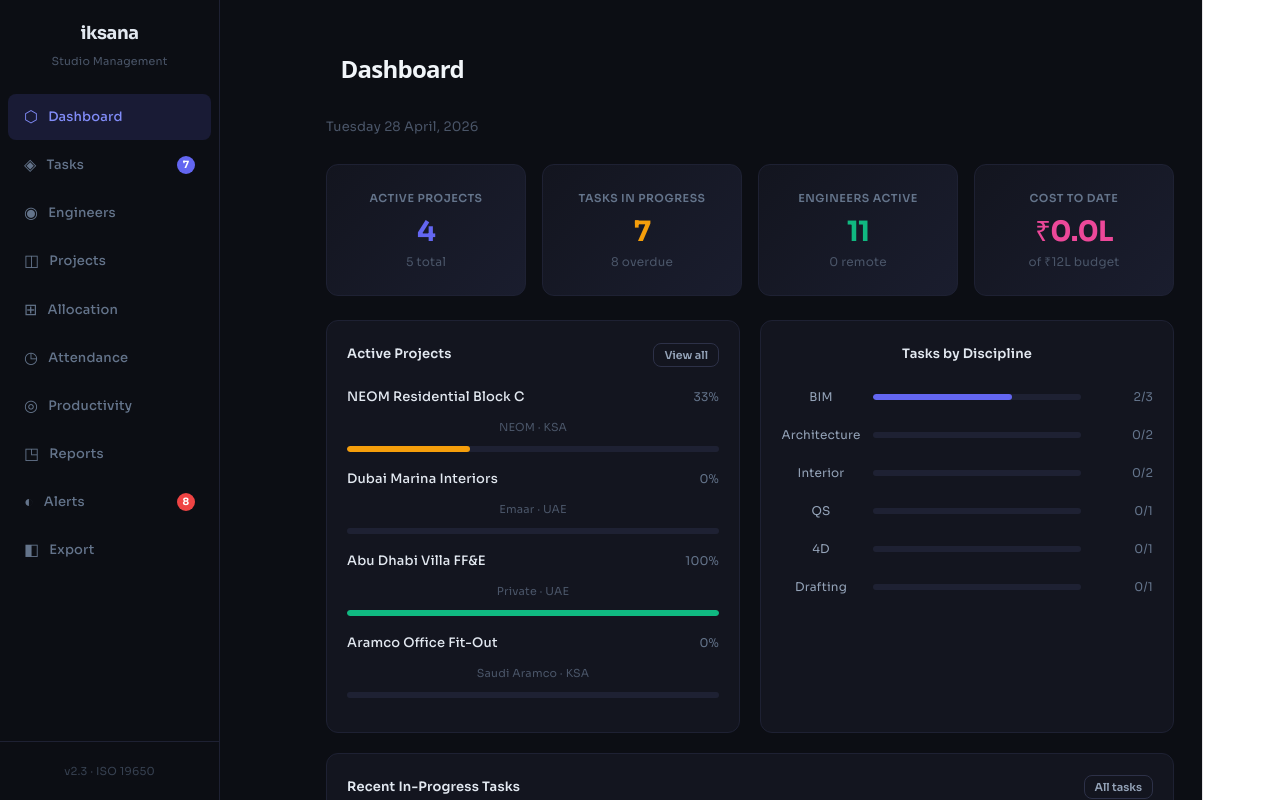
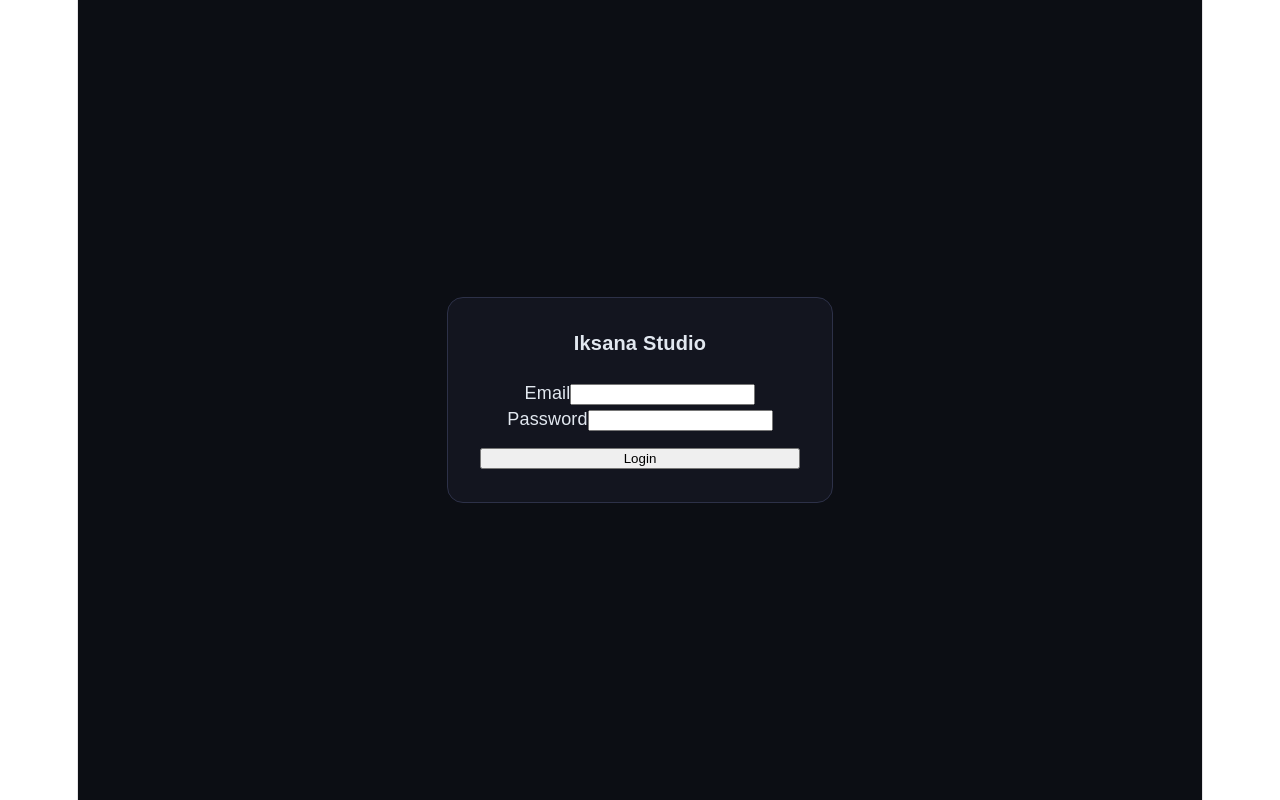
Before and after one commit to rajangopalakrishnan/iksana-studio, a React (Vite) app: page / in a window 1280 px wide. Shown: the top 800 px of the page. Built offline with nearby package versions, Linux system fonts and the light colour scheme.

Commit message:
Add user authentication, role-based access, task import, on-hold comments, and assignment alerts

```diff
--- a/src/App.jsx
+++ b/src/App.jsx
@@ -9,6 +9,8 @@ const KEYS = {
   attendance: "iksana:attendance",
   leaves: "iksana:leaves",
   dismissed: "iksana:dismissed",
+  users: "iksana:users",
+  currentUser: "iksana:currentUser",
 };
 
 // ─── Seed Attendance ─────────────────────────────────────────────────────────
@@ -94,6 +96,11 @@ const SEED_PRODUCTIVITY = {
   "Drafting": { unit: "sheets/day", rate: 5 },
 };
 
+const SEED_USERS = [
+  { id: "admin", name: "Administrator", email: "admin@iksana.tech", role: "admin", password: "admin" },
+  ...SEED_ENGINEERS.map(e => ({ id: e.id, name: e.name, email: e.email, role: "user", password: "user" })),
+];
+
 // ─── Utilities ───────────────────────────────────────────────────────────────
 const uid = () => Math.random().toString(36).slice(2, 9);
 const fmt = (n) => new Intl.NumberFormat("en-IN", { style: "currency", currency: "INR", maximumFractionDigits: 0 }).format(n);
@@ -112,6 +119,8 @@ export default function IksanaApp() {
   const [attendance, setAttendance] = useState([]);
   const [leaves, setLeaves] = useState([]);
   const [dismissed, setDismissed] = useState([]);
+  const [users, setUsers] = useState([]);
+  const [currentUser, setCurrentUser] = useState(null);
   const [loading, setLoading] = useState(true);
   const [modal, setModal] = useState(null);
   const [toast, setToast] = useState(null);
@@ -119,7 +128,7 @@ export default function IksanaApp() {
 
   useEffect(() => {
     (async () => {
-      const [eng, proj, tsk, prod, att, lvs, dis] = await Promise.all([
+      const [eng, proj, tsk, prod, att, lvs, dis, usr, cur] = await Promise.all([
         load(KEYS.engineers, SEED_ENGINEERS),
         load(KEYS.projects, SEED_PROJECTS),
         load(KEYS.tasks, SEED_TASKS),
@@ -127,9 +136,11 @@ export default function IksanaApp() {
         load(KEYS.attendance, SEED_ATTENDANCE),
         load(KEYS.leaves, SEED_LEAVES),
         load(KEYS.dismissed, []),
+        load(KEYS.users, SEED_USERS),
+        load(KEYS.currentUser, null),
       ]);
       setEngineers(eng); setProjects(proj); setTasks(tsk); setProductivity(prod);
-      setAttendance(att); setLeaves(lvs); setDismissed(dis);
+      setAttendance(att); setLeaves(lvs); setDismissed(dis); setUsers(usr); setCurrentUser(cur);
       setLoading(false);
     })();
   }, []);
@@ -137,6 +148,11 @@ export default function IksanaApp() {
   const persist = useCallback(async (key, setter, val) => {
     setter(val);
     await save(key, val);
+  }, []);
+
+  const persistUser = useCallback(async (user) => {
+    setCurrentUser(user);
+    await save(KEYS.currentUser, user);
   }, []);
 
   const showToast = (msg, type = "success") => {
@@ -149,6 +165,8 @@ export default function IksanaApp() {
       Loading Iksana Studio…
     </div>
   );
+
+  if (!currentUser) return <Login onLogin={persistUser} users={users} />;
 
   return (
     <div style={{ fontFamily: "'Sora', 'DM Sans', sans-serif", background: "#0c0e14", minHeight: "100vh", color: "#e2e8f0" }}>
@@ -189,7 +207,7 @@ export default function IksanaApp() {
           <div style={{ fontSize: 11, color: "#4a5568", marginTop: 2 }}>Studio Management</div>
         </div>
         <div style={{ flex: 1, padding: "8px 8px", display: "flex", flexDirection: "column", gap: 2 }}>
-          {[
+          {(currentUser.role === "admin" ? [
             { id: "dashboard", icon: "⬡", label: "Dashboard" },
             { id: "tasks", icon: "◈", label: "Tasks", badge: tasks.filter(t => t.status === "in-progress").length },
             { id: "engineers", icon: "◉", label: "Engineers" },
@@ -200,7 +218,12 @@ export default function IksanaApp() {
             { id: "reports", icon: "◳", label: "Reports" },
             { id: "notifications", icon: "◐", label: "Alerts", badge: computeAlerts(tasks, projects, engineers, leaves, dismissed).filter(a => a.severity === "critical").length },
             { id: "export", icon: "◧", label: "Export" },
-          ].map(item => (
+          ] : [
+            { id: "dashboard", icon: "⬡", label: "Dashboard" },
+            { id: "tasks", icon: "◈", label: "My Tasks", badge: tasks.filter(t => t.assignee === currentUser.id && t.status === "in-progress").length },
+            { id: "attendance", icon: "◷", label: "Attendance" },
+            { id: "notifications", icon: "◐", label: "Alerts", badge: computeAlerts(tasks, projects, engineers, leaves, dismissed).filter(a => a.severity === "critical" && (a.assignee === currentUser.name || !a.assignee)).length },
+          ]).map(item => (
             <div key={item.id} className={`nav-item ${tab === item.id ? "active" : ""}`} onClick={() => setTab(item.id)}>
               <span style={{ fontSize: 16 }}>{item.icon}</span>
               {item.label}
@@ -210,22 +233,23 @@ export default function IksanaApp() {
         </div>
         <div style={{ padding: 16, borderTop: "1px solid #1e2133" }}>
           <div style={{ fontSize: 11, color: "#374151" }}>v2.3 · ISO 19650</div>
+          <button className="btn btn-ghost" style={{ fontSize: 11, width: "100%", marginTop: 8 }} onClick={() => persistUser(null)}>Logout</button>
         </div>
       </div>
 
       {/* Main */}
       <div style={{ marginLeft: 220, minHeight: "100vh", width: "calc(100% - 220px)" }}>
         <div style={{ padding: "24px 28px", width: "100%", boxSizing: "border-box" }}>
-          {tab === "dashboard" && <Dashboard engineers={engineers} projects={projects} tasks={tasks} setTab={setTab} />}
-          {tab === "tasks" && <Tasks tasks={tasks} engineers={engineers} projects={projects} setTasks={v => persist(KEYS.tasks, setTasks, v)} showToast={showToast} />}
-          {tab === "engineers" && <Engineers engineers={engineers} tasks={tasks} setEngineers={v => persist(KEYS.engineers, setEngineers, v)} showToast={showToast} />}
-          {tab === "projects" && <Projects projects={projects} tasks={tasks} engineers={engineers} setProjects={v => persist(KEYS.projects, setProjects, v)} showToast={showToast} />}
-          {tab === "allocation" && <Allocation engineers={engineers} tasks={tasks} projects={projects} />}
-          {tab === "attendance" && <Attendance engineers={engineers} attendance={attendance} leaves={leaves} setAttendance={v => persist(KEYS.attendance, setAttendance, v)} setLeaves={v => persist(KEYS.leaves, setLeaves, v)} showToast={showToast} />}
-          {tab === "productivity" && <Productivity productivity={productivity} tasks={tasks} engineers={engineers} projects={projects} setProductivity={v => persist(KEYS.productivity, setProductivity, v)} showToast={showToast} />}
-          {tab === "reports" && <Reports engineers={engineers} projects={projects} tasks={tasks} attendance={attendance} leaves={leaves} />}
-          {tab === "notifications" && <Notifications tasks={tasks} projects={projects} engineers={engineers} leaves={leaves} dismissed={dismissed} setDismissed={v => persist(KEYS.dismissed, setDismissed, v)} setTab={setTab} />}
-          {tab === "export" && <Export tasks={tasks} projects={projects} engineers={engineers} attendance={attendance} leaves={leaves} />}
+          {tab === "dashboard" && <Dashboard engineers={engineers} projects={projects} tasks={tasks} setTab={setTab} currentUser={currentUser} />}
+          {tab === "tasks" && <Tasks tasks={tasks} engineers={engineers} projects={projects} setTasks={v => persist(KEYS.tasks, setTasks, v)} showToast={showToast} currentUser={currentUser} />}
+          {tab === "engineers" && <Engineers engineers={engineers} tasks={tasks} setEngineers={v => persist(KEYS.engineers, setEngineers, v)} showToast={showToast} currentUser={currentUser} />}
+          {tab === "projects" && <Projects projects={projects} tasks={tasks} engineers={engineers} setProjects={v => persist(KEYS.projects, setProjects, v)} showToast={showToast} currentUser={currentUser} />}
+          {tab === "allocation" && <Allocation engineers={engineers} tasks={tasks} projects={projects} currentUser={currentUser} />}
+          {tab === "attendance" && <Attendance engineers={engineers} attendance={attendance} leaves={leaves} setAttendance={v => persist(KEYS.attendance, setAttendance, v)} setLeaves={v => persist(KEYS.leaves, setLeaves, v)} showToast={showToast} currentUser={currentUser} />}
+          {tab === "productivity" && <Productivity productivity={productivity} tasks={tasks} engineers={engineers} projects={projects} setProductivity={v => persist(KEYS.productivity, setProductivity, v)} showToast={showToast} currentUser={currentUser} />}
+          {tab === "reports" && <Reports engineers={engineers} projects={projects} tasks={tasks} attendance={attendance} leaves={leaves} currentUser={currentUser} />}
+          {tab === "notifications" && <Notifications tasks={tasks} projects={projects} engineers={engineers} leaves={leaves} dismissed={dismissed} setDismissed={v => persist(KEYS.dismissed, setDismissed, v)} setTab={setTab} currentUser={currentUser} />}
+          {tab === "export" && <Export tasks={tasks} projects={projects} engineers={engineers} attendance={attendance} leaves={leaves} currentUser={currentUser} />}
         </div>
       </div>
 
@@ -235,6 +259,34 @@ export default function IksanaApp() {
           {toast.msg}
         </div>
       )}
+    </div>
+  );
+}
+
+// ─── Login ────────────────────────────────────────────────────────────────────
+function Login({ onLogin, users }) {
+  const [email, setEmail] = useState("");
+  const [password, setPassword] = useState("");
+  const [error, setError] = useState("");
+
+  const handleLogin = () => {
+    const user = users.find(u => u.email === email && u.password === password);
+    if (user) {
+      onLogin(user);
+    } else {
+      setError("Invalid credentials");
+    }
+  };
+
+  return (
+    <div style={{ display: "flex", alignItems: "center", justifyContent: "center", height: "100vh", background: "#0c0e14", color: "#e2e8f0", fontFamily: "Sora, sans-serif" }}>
+      <div style={{ background: "#13151f", border: "1px solid #2d3148", borderRadius: 16, padding: 32, width: 320 }}>
+        <div style={{ fontSize: 20, fontWeight: 700, textAlign: "center", marginBottom: 24 }}>Iksana Studio</div>
+        <div className="form-row"><label>Email</label><input value={email} onChange={e => setEmail(e.target.value)} /></div>
+        <div className="form-row"><label>Password</label><input type="password" value={password} onChange={e => setPassword(e.target.value)} /></div>
+        {error && <div style={{ color: "#ef4444", fontSize: 12, marginTop: 8 }}>{error}</div>}
+        <button className="btn btn-primary" onClick={handleLogin} style={{ width: "100%", marginTop: 16 }}>Login</button>
+      </div>
     </div>
   );
 }
@@ -356,13 +408,14 @@ function Dashboard({ engineers, projects, tasks, setTab }) {
 }
 
 // ─── Tasks ───────────────────────────────────────────────────────────────────
-function Tasks({ tasks, engineers, projects, setTasks, showToast }) {
+function Tasks({ tasks, engineers, projects, setTasks, showToast, currentUser }) {
   const [filter, setFilter] = useState({ status: "all", project: "all", engineer: "all", discipline: "all" });
   const [showForm, setShowForm] = useState(false);
   const [editing, setEditing] = useState(null);
   const [logHours, setLogHours] = useState(null); // { taskId, hours }
 
   const filtered = tasks.filter(t =>
+    (currentUser.role === "admin" || t.assignee === currentUser.id) &&
     (filter.status === "all" || t.status === filter.status) &&
     (filter.project === "all" || t.projectId === filter.project) &&
     (filter.engineer === "all" || t.assignee === filter.engineer) &&
@@ -371,6 +424,14 @@ function Tasks({ tasks, engineers, projects, setTasks, showToast }) {
 
   const handleSave = (data) => {
     if (editing) {
+      if (editing.assignee !== data.assignee) {
+        const eng = engineers.find(e => e.id === data.assignee);
+        showToast(`Task assigned to ${eng?.name}`, "success");
+        // Simulate email alert for user
+        if (currentUser.role === "admin" && eng) {
+          setTimeout(() => alert(`Email sent to ${eng.email}: New task "${data.title}" assigned.`), 1000);
+        }
+      }
       setTasks(tasks.map(t => t.id === editing.id ? { ...editing, ...data } : t));
       showToast("Task updated");
     } else {
@@ -390,6 +451,38 @@ function Tasks({ tasks, engineers, projects, setTasks, showToast }) {
     setTasks(tasks.map(t => t.id === logHours.taskId ? { ...t, loggedHours: t.loggedHours + Number(logHours.hours) } : t));
     showToast(`${logHours.hours}h logged`);
     setLogHours(null);
+  };
+
+  const handleImport = (e) => {
+    const file = e.target.files[0];
+    if (!file) return;
+    const reader = new FileReader();
+    reader.onload = (e) => {
+      const csv = e.target.result;
+      const lines = csv.split('\n').filter(l => l.trim());
+      if (lines.length < 2) return;
+      const headers = lines[0].split(',');
+      const newTasks = lines.slice(1).map(line => {
+        const vals = line.split(',');
+        return {
+          id: "t" + uid(),
+          title: vals[0]?.trim() || "",
+          projectId: vals[1]?.trim() || "",
+          assignee: vals[2]?.trim() || "",
+          discipline: vals[3]?.trim() || "BIM",
+          priority: vals[4]?.trim() || "medium",
+          status: vals[5]?.trim() || "not-started",
+          estimatedHours: Number(vals[6]) || 0,
+          dueDate: vals[7]?.trim() || "",
+          loggedHours: 0,
+          createdAt: new Date().toISOString().slice(0, 10),
+          onHoldComments: "",
+        };
+      });
+      setTasks([...tasks, ...newTasks]);
+      showToast(`${newTasks.length} tasks imported`);
+    };
+    reader.readAsText(file);
   };
 
   return (
@@ -409,6 +502,14 @@ function Tasks({ tasks, engineers, projects, setTasks, showToast }) {
           </select>
         ))}
       </div>
+
+      {/* Import */}
+      {currentUser.role === "admin" && (
+        <div style={{ marginBottom: 20 }}>
+          <label style={{ fontSize: 12, color: "#94a3b8" }}>Import Tasks (CSV)</label>
+          <input type="file" accept=".csv" onChange={handleImport} style={{ marginLeft: 8 }} />
+        </div>
+      )}
 
       <div className="card" style={{ padding: 0, overflow: "hidden" }}>
         <table>
@@ -478,7 +579,7 @@ function Tasks({ tasks, engineers, projects, setTasks, showToast }) {
 }
 
 function TaskForm({ task, engineers, projects, onSave, onClose }) {
-  const [d, setD] = useState(task || { title: "", projectId: "", assignee: "", discipline: "BIM", priority: "medium", status: "not-started", estimatedHours: "", dueDate: "" });
+  const [d, setD] = useState(task || { title: "", projectId: "", assignee: "", discipline: "BIM", priority: "medium", status: "not-started", estimatedHours: "", dueDate: "", onHoldComments: "" });
   const set = (k, v) => setD(p => ({ ...p, [k]: v }));
   return (
     <div className="modal-bg">
@@ -524,6 +625,7 @@ function TaskForm({ task, engineers, projects, onSave, onClose }) {
           </div>
         </div>
         <div className="form-row"><label>Due Date</label><input type="date" value={d.dueDate} onChange={e => set("dueDate", e.target.value)} /></div>
+        {d.status === "on-hold" && <div className="form-row"><label>On Hold Comments</label><textarea rows={3} value={d.onHoldComments} onChange={e => set("onHoldComments", e.target.value)} placeholder="Reason for hold..." /></div>}
         <div style={{ display: "flex", gap: 8, marginTop: 8 }}>
           <button className="btn btn-primary" onClick={() => onSave(d)}>Save Task</button>
           <button className="btn btn-ghost" onClick={onClose}>Cancel</button>
@@ -1072,14 +1174,14 @@ function Reports({ engineers, projects, tasks, attendance = [], leaves = [] }) {
 }
 
 // ─── Attendance ───────────────────────────────────────────────────────────────
-function Attendance({ engineers, attendance, leaves, setAttendance, setLeaves, showToast }) {
+function Attendance({ engineers, attendance, leaves, setAttendance, setLeaves, showToast, currentUser }) {
   const [view, setView] = useState("today"); // today | monthly | leaves
   const [selectedDate, setSelectedDate] = useState(TODAY);
   const [selectedMonth, setSelectedMonth] = useState(TODAY.slice(0, 7));
   const [showLeaveForm, setShowLeaveForm] = useState(false);
   const [editingLeave, setEditingLeave] = useState(null);
 
-  const activeEng = engineers.filter(e => e.active);
+  const activeEng = engineers.filter(e => e.active && (currentUser.role === "admin" || e.id === currentUser.id));
 
   // ── Today's attendance helpers ──
   const getRecord = (engId, date) => attendance.find(a => a.engineerId === engId && a.date === date);
@@ -1508,14 +1610,14 @@ function computeAlerts(tasks, projects, engineers, leaves, dismissed = []) {
 }
 
 // ─── Notifications ────────────────────────────────────────────────────────────
-function Notifications({ tasks, projects, engineers, leaves, dismissed, setDismissed, setTab }) {
+function Notifications({ tasks, projects, engineers, leaves, dismissed, setDismissed, setTab, currentUser }) {
   const [filter, setFilter] = useState("all");
   const [showDismissed, setShowDismissed] = useState(false);
   const allAlerts = computeAlerts(tasks, projects, engineers, leaves, []);
   const activeAlerts = allAlerts.filter(a => !dismissed.includes(a.id));
   const dismissedAlerts = allAlerts.filter(a => dismissed.includes(a.id));
 
-  const filtered = (showDismissed ? dismissedAlerts : activeAlerts).filter(a => filter === "all" || a.category === filter || a.severity === filter);
+  const filtered = (showDismissed ? dismissedAlerts : activeAlerts).filter(a => filter === "all" || a.category === filter || a.severity === filter).filter(a => currentUser.role === "admin" || a.assignee === currentUser.name || !a.assignee);
 
   const dismiss = (id) => setDismissed([...dismissed, id]);
   const dismissAll = () => setDismissed([...dismissed, ...activeAlerts.map(a => a.id)]);
```
